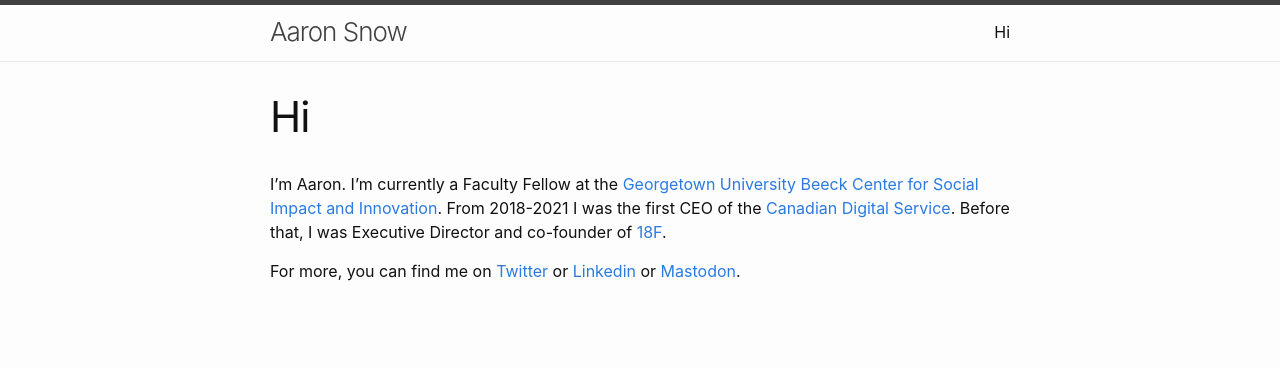
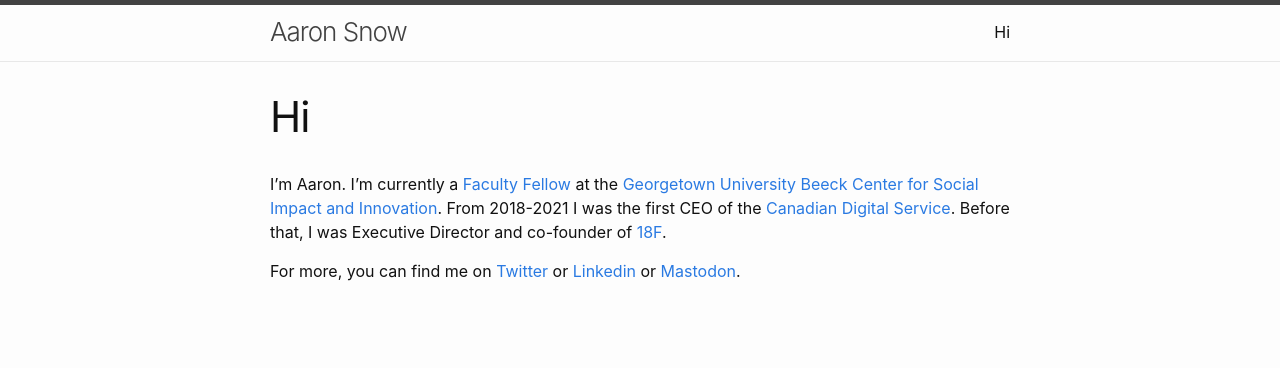
Before and after one commit to aaronsnow/aaronsnow.github.io, a Jekyll site: the page built from hi.md, in a window 1280 px wide. Shown: the top 368 px of the page. Built offline with Jekyll 4.4.1, drawn with Linux system fonts in a browser that asks for light colours; some of the changed lines change nothing that is shown.

Commit message:
add GU bio link

```diff
--- a/hi.md
+++ b/hi.md
@@ -5,7 +5,7 @@
 ---
 
 I'm Aaron.
-I'm currently a Faculty Fellow at the [Georgetown University Beeck Center for Social Impact and Innovation](https://beeckcenter.georgetown.edu).
+I'm currently a [Faculty Fellow](https://beeckcenter.georgetown.edu/person/aaron-snow/) at the [Georgetown University Beeck Center for Social Impact and Innovation](https://beeckcenter.georgetown.edu).
 From 2018-2021 I was the first CEO of the [Canadian Digital Service](https://digital.canada.ca).
 Before that, I was Executive Director and co-founder of [18F](https://18f.gsa.gov).
 
```
